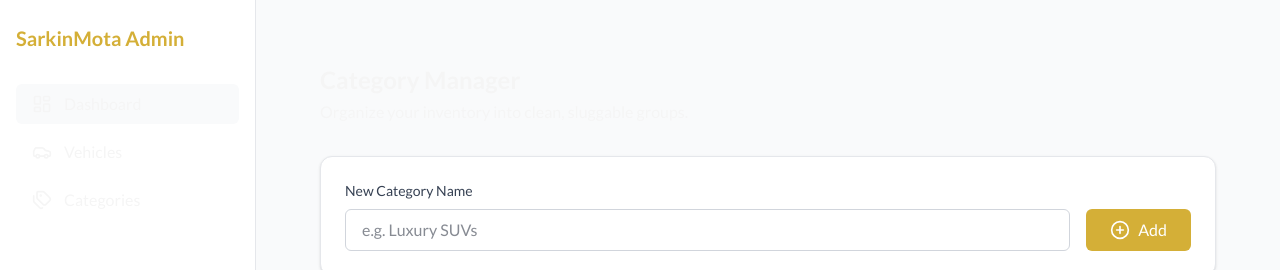
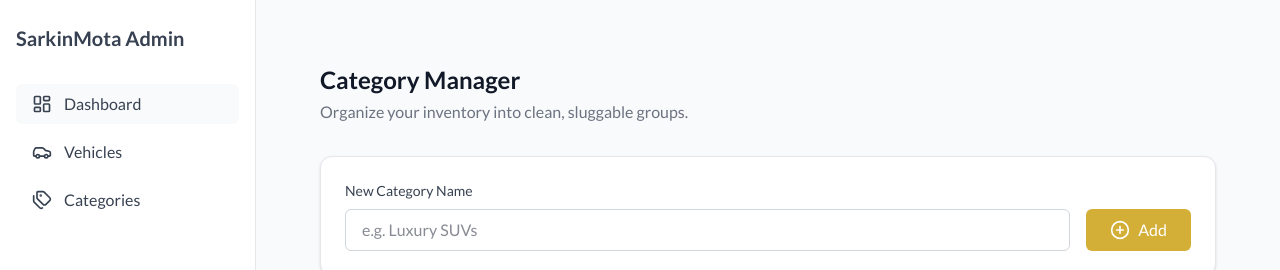
Before and after one commit to Hagos1999/SarkinMotaAutos, a Next.js app: page /admin/categories in a window 1280 px wide. Shown: the top 270 px of the page. Built offline with nearby package versions, Linux system fonts and the light colour scheme; no server answers; the database is empty.

Commit message:
text colour

```diff
--- a/app/globals.css
+++ b/app/globals.css
@@ -17,6 +17,61 @@ h1, h2, h3, h4, h5, h6, p, a,
 .testimonial-quote, .testimonial-author, .car-title, .price-car {
   color: var(--foreground) !important;
 }
+
+/* ── Admin & Login: white-background text fix ──────────────────────────────
+   The global dark theme forces #F5F5F5 text everywhere, which is invisible
+   on the admin panel's white cards and the login form. These overrides
+   restore legible dark text on any white/light surface inside admin/login.
+   -------------------------------------------------------------------------- */
+
+/* Login page */
+.min-h-screen.bg-gray-50 h1,
+.min-h-screen.bg-gray-50 h2,
+.min-h-screen.bg-gray-50 h3,
+.min-h-screen.bg-gray-50 p,
+.min-h-screen.bg-gray-50 label,
+.min-h-screen.bg-gray-50 a,
+.min-h-screen.bg-gray-50 span {
+  color: #111827 !important;
+}
+
+/* Admin sidebar (white bg) */
+.min-h-screen.bg-gray-100 aside h1,
+.min-h-screen.bg-gray-100 aside h2,
+.min-h-screen.bg-gray-100 aside p,
+.min-h-screen.bg-gray-100 aside span,
+.min-h-screen.bg-gray-100 aside a,
+.min-h-screen.bg-gray-100 aside button {
+  color: #374151 !important;
+}
+
+/* Admin main content area – all white cards */
+.min-h-screen.bg-gray-100 main h1,
+.min-h-screen.bg-gray-100 main h2,
+.min-h-screen.bg-gray-100 main h3,
+.min-h-screen.bg-gray-100 main p,
+.min-h-screen.bg-gray-100 main span,
+.min-h-screen.bg-gray-100 main label,
+.min-h-screen.bg-gray-100 main th,
+.min-h-screen.bg-gray-100 main td,
+.min-h-screen.bg-gray-100 main div {
+  color: inherit !important; /* let Tailwind text-gray-* classes work */
+}
+
+/* Explicit Tailwind class reinforcement inside admin – white card text */
+.min-h-screen.bg-gray-100 .text-gray-900  { color: #111827 !important; }
+.min-h-screen.bg-gray-100 .text-gray-800  { color: #1f2937 !important; }
+.min-h-screen.bg-gray-100 .text-gray-700  { color: #374151 !important; }
+.min-h-screen.bg-gray-100 .text-gray-600  { color: #4b5563 !important; }
+.min-h-screen.bg-gray-100 .text-gray-500  { color: #6b7280 !important; }
+.min-h-screen.bg-gray-100 .text-gray-400  { color: #9ca3af !important; }
+
+/* Login page Tailwind class reinforcement */
+.min-h-screen.bg-gray-50  .text-gray-900  { color: #111827 !important; }
+.min-h-screen.bg-gray-50  .text-gray-700  { color: #374151 !important; }
+.min-h-screen.bg-gray-50  .text-gray-600  { color: #4b5563 !important; }
+.min-h-screen.bg-gray-50  .text-gray-500  { color: #6b7280 !important; }
+.min-h-screen.bg-gray-50  .text-gray-400  { color: #9ca3af !important; }
 
 /* Force dark backgrounds on components */
 .service-card,
```
